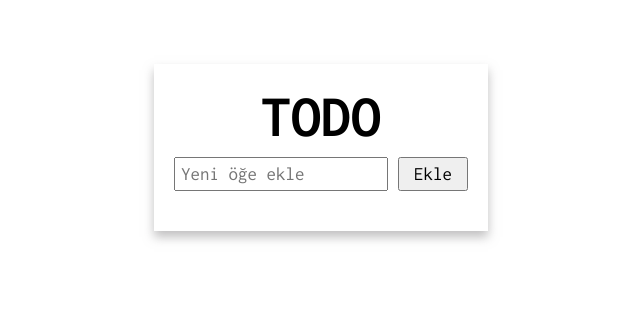
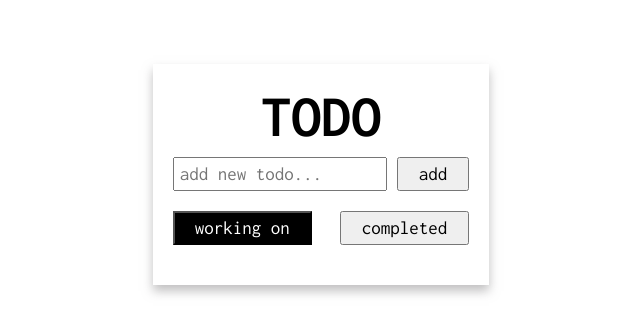
Before and after one commit to ethsmaa/react-todo-app, a React (Vite) app: page / in a window 1280 px wide. Shown: the top 334 px of the page, without its empty margins (319-959 px from the left). Built offline with nearby package versions, Linux system fonts and the light colour scheme.

Commit message:
animate.css

```diff
--- a/package.json
+++ b/package.json
@@ -10,6 +10,7 @@
     "preview": "vite preview"
   },
   "dependencies": {
+    "animate.css": "^4.1.1",
     "react": "^18.2.0",
     "react-dom": "^18.2.0",
     "react-icons": "^4.12.0"
--- a/src/Components/TodoWrapper.tsx
+++ b/src/Components/TodoWrapper.tsx
@@ -1,8 +1,8 @@
-import  {useState} from 'react';
+import {useState} from 'react';
 import {MdDelete, MdOutlineCheckBoxOutlineBlank, MdCheckBox} from 'react-icons/md';
 import {IconContext} from 'react-icons';
 import styles from './todowrapper.module.css';
-
+import 'animate.css';
 interface Todo {
     text: string;
     color: string;
@@ -21,7 +21,8 @@ function getRandomColor(): string {
 function TodoWrapper(): JSX.Element {
     const [allTodos, setAllTodos] = useState<Todo[]>([]);
     const [newItem, setNewItem] = useState<string>('');
-
+    const [showCompleted, setShowCompleted] = useState<boolean>(false);
+    const [hoveredIndex, setHoveredIndex] = useState<number | null>(null);
     const handleNewItem = (): void => {
         const newTodo: Todo = {
             text: newItem,
@@ -35,38 +36,59 @@ function TodoWrapper(): JSX.Element {
 
     const handleToggleCheck = (index: number): void => {
         const updatedTodos = [...allTodos];
+
         updatedTodos[index].checked = !updatedTodos[index].checked;
         setAllTodos(updatedTodos);
     };
 
     return (
         <div className={styles.wrapper}>
-            <h1> TODO </h1>
-
+            <h1 className="animate__animated animate__pulse">TODO</h1>
             <input
                 className={styles.todoInput}
                 type="text"
-                placeholder="Yeni öğe ekle"
+                placeholder="add new todo..."
                 value={newItem}
                 onChange={(e) => setNewItem(e.target.value)}
             />
 
-            <button className={styles.addButton} onClick={handleNewItem}>
-                Ekle
+            <button className={styles.Button} onClick={handleNewItem}>
+                add
             </button>
 
+            <div className={styles.bottomBtn}>
+                <button
+                    className={`${styles.Button} ${showCompleted ? '' : styles.activeButton}`}
+                    onClick={() => setShowCompleted(false)}
+                >
+                    working on
+                </button>
+                <button
+                    className={`${styles.Button} ${showCompleted ? styles.activeButton : ''}`}
+                    onClick={() => setShowCompleted(true)}
+                >
+                    completed
+                </button>
+            </div>
+
+
             <div className={styles.todoList}>
-                {allTodos.map((todo, index) => (
+
+                {
+                    !showCompleted &&
+                    allTodos.map((todo, index) => (
                         <IconContext.Provider
                             value={{className: 'icons', size: '30', color: todo.color}}
                             key={index}
                         >
                             <div
-                            className={styles.todoItemContainer}
+                                className={`${styles.todoItemContainer} ${hoveredIndex === index ? 'animate__animated animate__pulse' : ''}`}
                                 style={{
                                     backgroundColor: `${todo.color}30`,
                                     border: `1px solid ${todo.color}20`,
                                 }}
+                                onMouseEnter={() => setHoveredIndex(index)}
+                                onMouseLeave={() => setHoveredIndex(null)}
                             >
                                 <div className={styles.todo} onClick={() => handleToggleCheck(index)}>
                                     {todo.checked ? <MdCheckBox/> : <MdOutlineCheckBoxOutlineBlank/>}
@@ -79,6 +101,8 @@ function TodoWrapper(): JSX.Element {
                         </IconContext.Provider>
                     ))}
             </div>
+
+
         </div>
     );
 }
--- a/src/Components/todowrapper.module.css
+++ b/src/Components/todowrapper.module.css
@@ -53,9 +53,8 @@ h1 {
 
 
 
-.addButton {
-    width: 70px;
-    padding: 5px;
+.Button {
+    padding: 5px 20px;
     font-size: 19px;
 }
 
@@ -72,10 +71,17 @@ h1 {
     align-items: center;
     gap:.5rem
 }
-.icons {
-    transition: color 0.3s ease;
+
+
+.bottomBtn{
+    display: flex;
+    justify-content: space-between;
+    margin-bottom: 20px;
 }
 
-.icons:hover {
-    color: #f2f735; /* Hover olduğunda renk değiştir */
+
+.activeButton {
+    background-color: black;
+    color: white;
+    transition: .2s;
 }
```
Also changed, not shown: 1 other file (tests, documents, lock files or other folders). Lines whose indentation alone changed are shown as unchanged.
